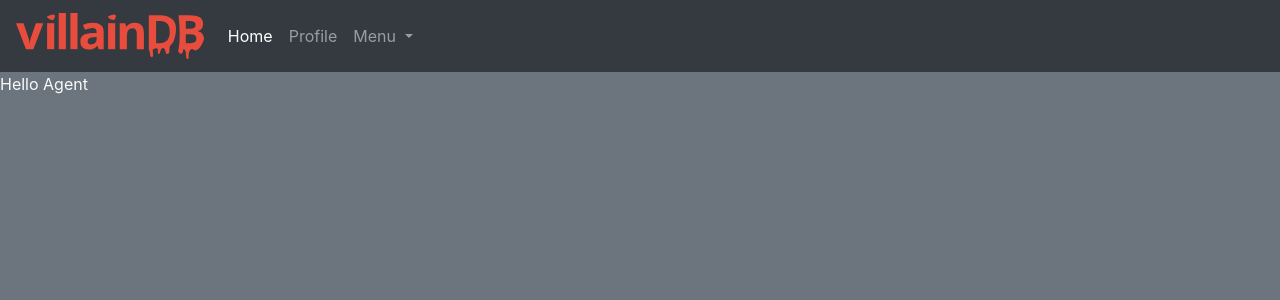
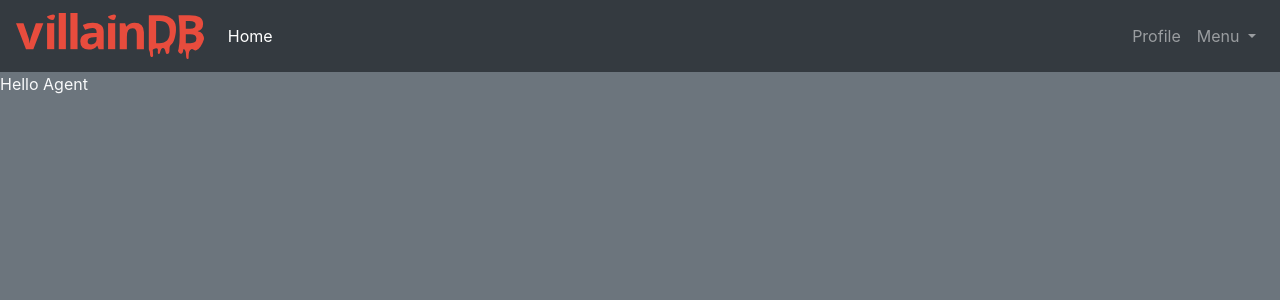
Before and after one commit to Segfavlt/villainDB, a PHP site: page /boss/index.php in a window 1280 px wide. Shown: the top 300 px of the page. Run offline with PHP 8.4, Linux system fonts and the light colour scheme; the visitor is signed in with stand-in values (Sample User, id 1).

Commit message:
Align profile and menu nav-items to the right
Aligns nav-items to the right

```diff
--- a/html/resources/php/nav.php
+++ b/html/resources/php/nav.php
@@ -26,24 +26,28 @@ $v_links = array(
     <span class="navbar-toggler-icon"></span>
   </button>
 
-  <div class="collapse navbar-collapse" id="navbarSupportedContent">
+  <div class="collapse navbar-collapse justify-content-between" id="navbarSupportedContent">
+    <!-- left aligned items -->
     <ul class="navbar-nav mr-auto">
       <li class="nav-item active">
         <a class="nav-link" href="#">Home <span class="sr-only">(current)</span></a>
       </li>
+    </ul>
+    <!-- right aligned items -->
+    <ul class="navbar-nav">
       <li class="nav-item">
         <a class="nav-link" href="/profile.php">Profile</a>
       </li>
-      <li class="nav-item dropdown">
+      <li class="nav-item dropdown ">
         <a class="nav-link dropdown-toggle" href="#" id="navbarDropdown" role="button" data-toggle="dropdown" aria-haspopup="true" aria-expanded="false">
          Menu
         </a>
         <div class="dropdown-menu bg-dark" aria-labelledby="navbarDropdown">
-<?php
-foreach ($globals as $name => $url) {
-  echo "<a class=\"bg-dark text-light dropdown-item\" href=\"$url\">$name</a>";
-}
-?>
+        <?php
+          foreach ($globals as $name => $url) {
+          echo "<a class=\"bg-dark text-light dropdown-item\" href=\"$url\">$name</a>";
+          }
+        ?>
         </div>
       </li>
     </ul>
```
